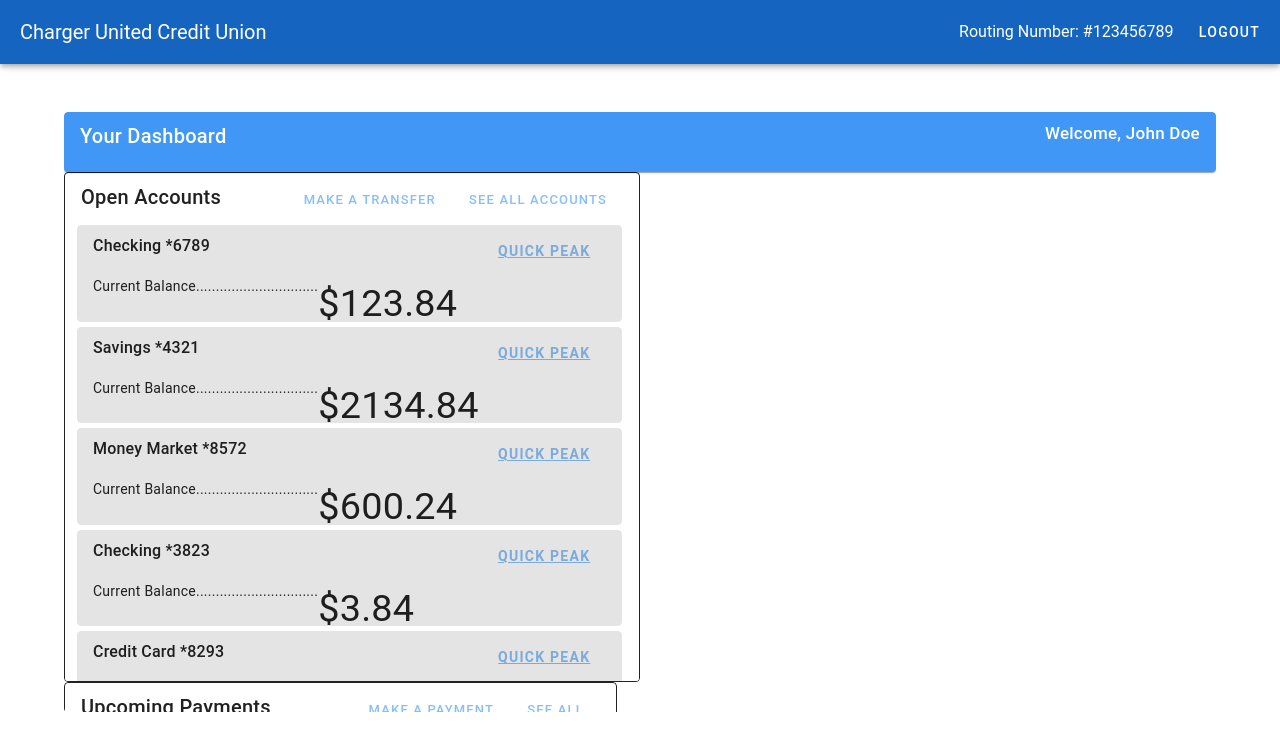
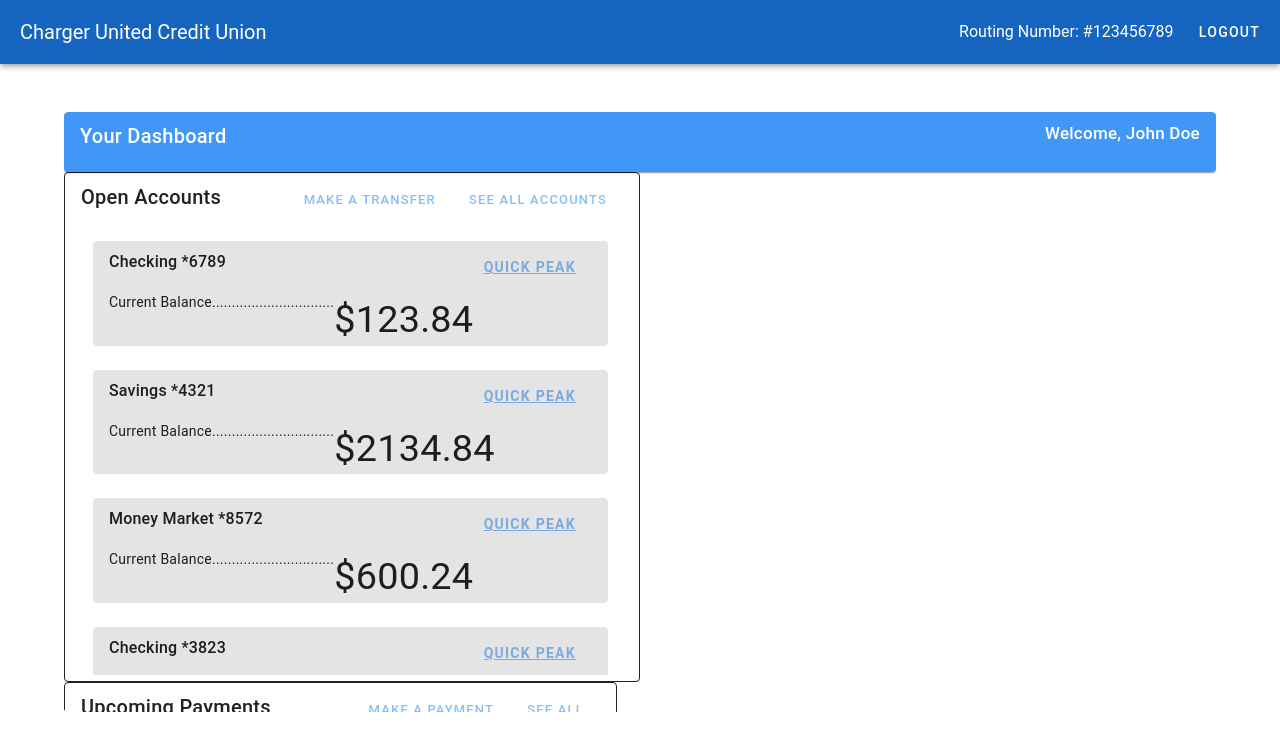
Before and after one commit to annalizferguson/Senior-Design, a Vue app in the folder src/main/frontend/bank-frontend/: page /customer-dash in a window 1280 px wide. Shown: the top 750 px of the page. Built offline with nearby package versions, Linux system fonts and the light colour scheme.

Commit message:
made accounts page scrollable

```diff
--- a/src/main/frontend/bank-frontend/src/components/customer-components/OpenAccountsDashboardComponent.vue
+++ b/src/main/frontend/bank-frontend/src/components/customer-components/OpenAccountsDashboardComponent.vue
@@ -3,7 +3,7 @@
             width="50%"
             height="85%"
             variant="outlined"
-            class="mr-6 overflow-y-auto"
+            class="mr-6"
     >
         <v-card-title
                 class="d-flex justify-space-between"
@@ -19,13 +19,13 @@
                     Make a Transfer
                 </v-btn>
                 <v-dialog
-                    v-model="dialogActive"
-                    width="50%"
+                        v-model="dialogActive"
+                        width="50%"
                 >
-                    <TransfersComponent />
+                    <TransfersComponent/>
                     <v-btn
-                        color="#4097f5"
-                        @click="dialogActive = false"
+                            color="#4097f5"
+                            @click="dialogActive = false"
                     >
                         Cancel
                     </v-btn>
@@ -40,13 +40,11 @@
                 </v-btn>
             </div>
         </v-card-title>
-        <v-card
-                variant="flat"
-                height="20%"
-                v-for="(item, index) in accounts"
-        >
-            <AccountListItem :account="item"/>
-        </v-card>
+        <v-container style="height: calc(100vh - 350px)" class="overflow-y-auto">
+        <AccountListItem height="25%"
+                         v-for="(item, index) in accounts"
+                         :account="item"/>
+        </v-container>
     </v-card>
 </template>
 
```
